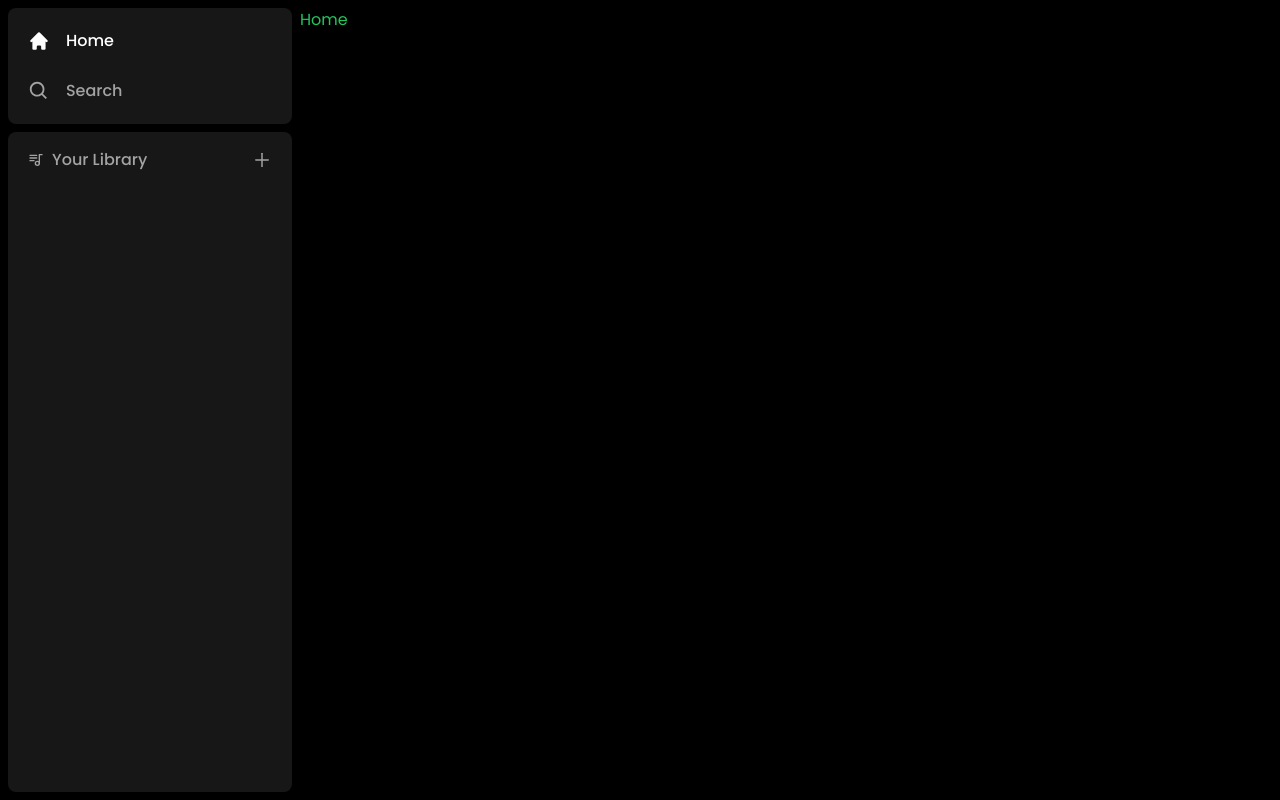
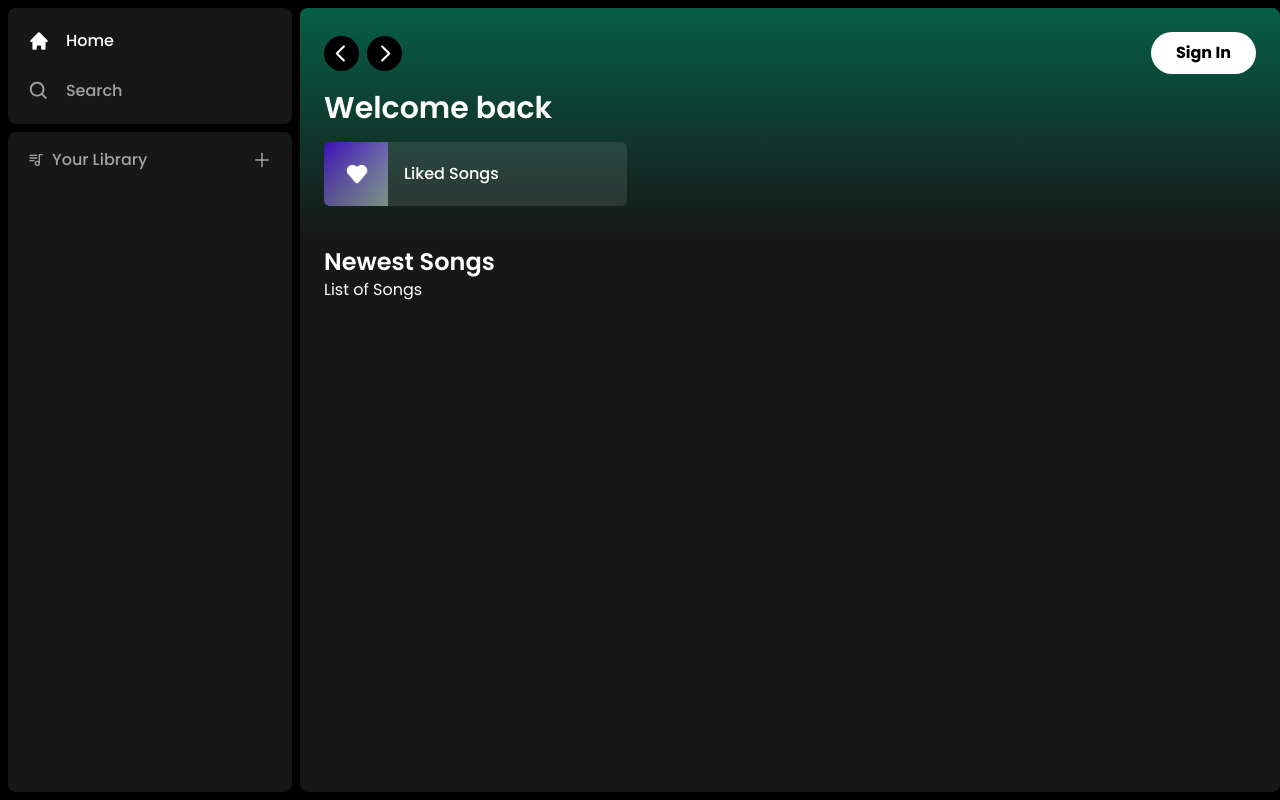
Before and after one commit to PrathmeshSadake/scuttle, a Next.js app: page / in a window 1280 px wide. Built offline with nearby package versions, Linux system fonts and the light colour scheme.

Commit message:
Completed header layout

```diff
--- a/app/(site)/page.tsx
+++ b/app/(site)/page.tsx
@@ -1,7 +1,29 @@
-import React from "react";
+import Header from "@/components/Header";
+import ListItem from "@/components/ListItem";
 
 const Home = () => {
-  return <div className='text-green-500'>Home</div>;
+  return (
+    <div className='bg-neutral-900 rounded-lg h-full w-full overflow-hidden overflow-y-auto'>
+      <Header>
+        <div className='mb-2'>
+          <h1 className='text-white text-3xl font-semibold'>Welcome back</h1>
+          <div className='grid grid-cols-1 sm:grid-cols-2 xl:grid-cols-3 2xl:grid-cols-4 gap-3 mt-4'>
+            <ListItem
+              name='Liked Songs'
+              image='/images/liked.png'
+              href='liked'
+            />
+          </div>
+        </div>
+      </Header>
+      <div className='mt-2 mb-7 px-6'>
+        <div className='flex justify-between items-center'>
+          <h1 className='text-white text-2xl font-semibold'>Newest Songs</h1>
+        </div>
+        <div className=''>List of Songs</div>
+      </div>
+    </div>
+  );
 };
 
 export default Home;
--- /dev/null
+++ b/components/Button.tsx
@@ -0,0 +1,43 @@
+import { forwardRef } from "react";
+import { twMerge } from "tailwind-merge";
+
+export interface ButtonProps
+  extends React.ButtonHTMLAttributes<HTMLButtonElement> {}
+
+const Button = forwardRef<HTMLButtonElement, ButtonProps>(
+  ({ className, children, disabled, type = "button", ...props }, ref) => {
+    return (
+      <button
+        type={type}
+        className={twMerge(
+          `
+        w-full
+        rounded-full
+        bg-green-500
+        border
+        border-transparent
+        px-3
+        py-3
+        disabled:cursor-not-allowed
+        disabled:opacity-50
+        text-black
+        font-bold
+        hover:opacity-75
+        transition
+      `,
+          disabled && "opacity-75 cursor-not-allowed",
+          className
+        )}
+        disabled={disabled}
+        ref={ref}
+        {...props}
+      >
+        {children}
+      </button>
+    );
+  }
+);
+
+Button.displayName = "Button";
+
+export default Button;
--- /dev/null
+++ b/components/Header.tsx
@@ -0,0 +1,60 @@
+"use client";
+import { useRouter } from "next/navigation";
+import { BiSearch } from "react-icons/bi";
+import { HiHome } from "react-icons/hi";
+import { RxCaretLeft, RxCaretRight } from "react-icons/rx";
+import { twMerge } from "tailwind-merge";
+import Button from "./Button";
+
+interface HeaderProps {
+  children: React.ReactNode;
+  className?: string;
+}
+
+const Header: React.FC<HeaderProps> = ({ children, className }) => {
+  const router = useRouter();
+  const handleLogout = () => {};
+  return (
+    <div
+      className={twMerge(
+        "h-fit bg-gradient-to-b from-emerald-800 p-6",
+        className
+      )}
+    >
+      <div className='w-full mb-4 flex items-center justify-between'>
+        <div className='hidden md:flex gap-x-2 items-center'>
+          <button
+            onClick={() => router.back()}
+            className='bg-black rounded-full flex justify-center items-center hover:opacity-75 transition'
+          >
+            <RxCaretLeft size={35} className='text-white' />
+          </button>
+          <button
+            onClick={() => router.forward()}
+            className='bg-black rounded-full flex justify-center items-center hover:opacity-75 transition'
+          >
+            <RxCaretRight size={35} className='text-white' />
+          </button>
+        </div>
+        <div className='flex md:hidden gap-x-2 items-center'>
+          <button className='bg-white rounded-full p-2 flex justify-center items-center hover:opacity-75 transition'>
+            <HiHome size={20} className='text-black' />
+          </button>
+          <button className='bg-white rounded-full p-2 flex justify-center items-center hover:opacity-75 transition'>
+            <BiSearch size={20} className='text-black' />
+          </button>
+        </div>
+        <div className='flex justify-between items-center gap-x-4'>
+          <>
+            <div>
+              <Button className='bg-white px-6 py-2'>Sign In</Button>
+            </div>
+          </>
+        </div>
+      </div>
+      {children}
+    </div>
+  );
+};
+
+export default Header;
--- /dev/null
+++ b/components/ListItem.tsx
@@ -0,0 +1,35 @@
+"use client";
+import Image from "next/image";
+import { useRouter } from "next/navigation";
+import { FaPlay } from "react-icons/fa";
+
+interface ListItemProps {
+  image: string;
+  name: string;
+  href: string;
+}
+
+const ListItem: React.FC<ListItemProps> = ({ image, name, href }) => {
+  const router = useRouter();
+
+  const onClick = () => {
+    router.push(href);
+  };
+
+  return (
+    <button
+      onClick={onClick}
+      className='relative group flex items-center rounded-md overflow-hidden gap-x-4 bg-neutral-100/10 cursor-pointer hover:bg-neutral-100/20 transition pr-4'
+    >
+      <div className='relative min-h-[64px] min-w-[64px]'>
+        <Image className='object-cover' src={image} fill alt='Image' />
+      </div>
+      <p className='font-medium truncate py-5'>{name}</p>
+      <div className='absolute transition opacity-0 rounded-full flex items-center justify-center bg-green-500 p-4 drop-shadow-md right-5 group-hover:opacity-100 hover:scale-110'>
+        <FaPlay className='text-black' />
+      </div>
+    </button>
+  );
+};
+
+export default ListItem;
```
